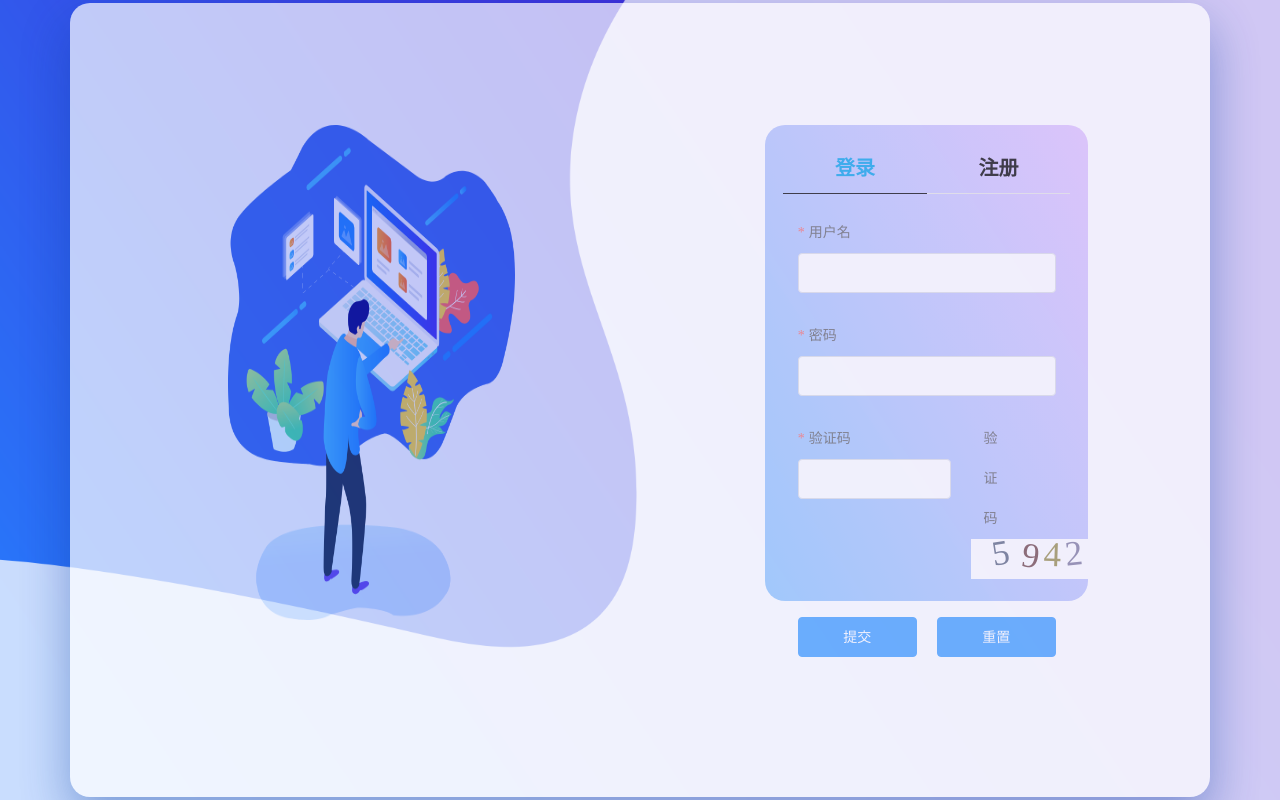
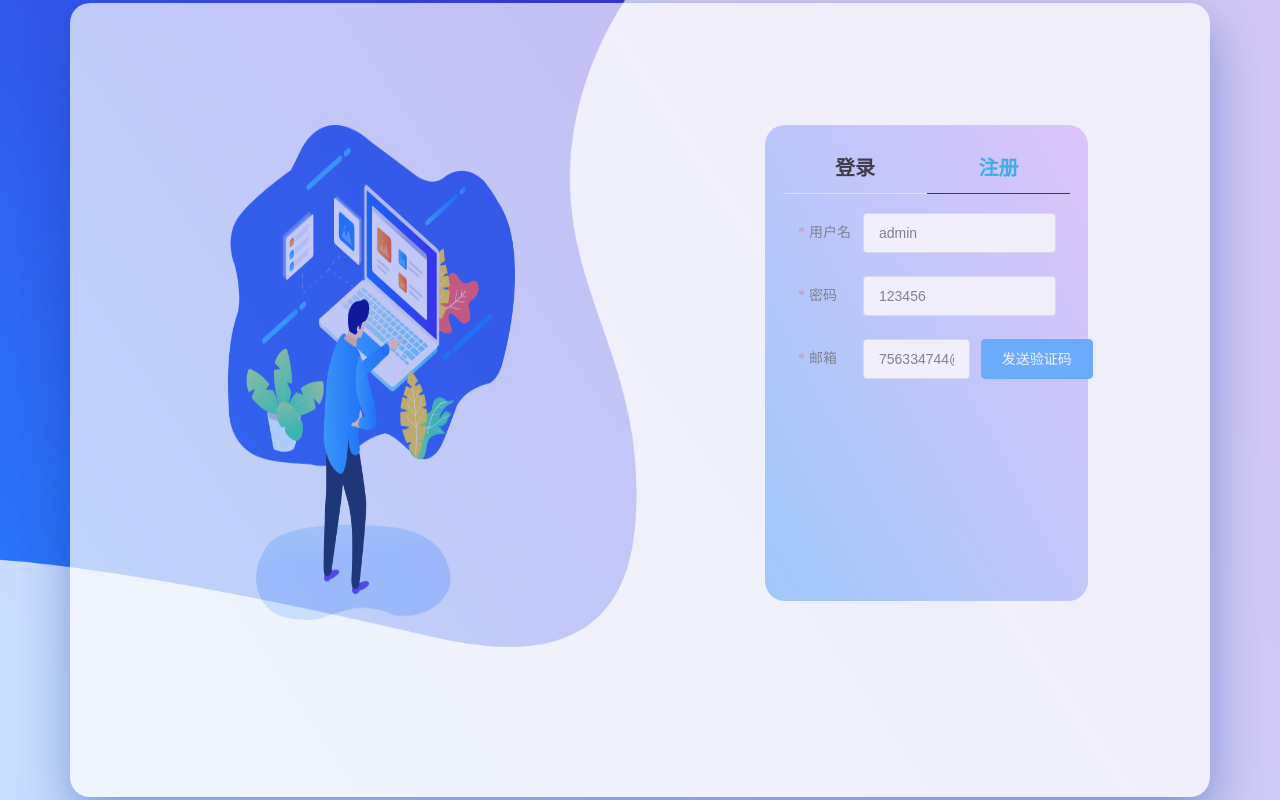
Before and after one commit to xu756/ginwebvue2, a Vue app: page /login in a window 1280 px wide. Built offline with nearby package versions, Linux system fonts and the light colour scheme.

Commit message:
登录vue

```diff
--- a/src/components/SIdentify.vue
+++ b/src/components/SIdentify.vue
@@ -1,6 +1,6 @@
 <template>
   <div class="s-canvas">
-    <canvas id="s-canvas" :width="contentWidth" :height="contentHeight"></canvas>
+    <canvas id="s-canvas" style="float:right;" :width="contentWidth" :height="contentHeight"></canvas>
   </div>
 </template>
 <script>
--- a/src/pages/login/index.vue
+++ b/src/pages/login/index.vue
@@ -38,7 +38,7 @@ export default {
   name: "Login",
   data() {
     return {
-      show: "login",
+      show: "register",
     };
   },
   // 登录页面的组件
--- a/src/pages/login/login.vue
+++ b/src/pages/login/login.vue
@@ -1,24 +1,25 @@
 <template>
-  <el-form ref="form_ref" :model="userform" :rules="form_rules">
+  <el-form
+    ref="form_ref"
+    :model="userform"
+    :rules="form_rules"
+    label-width="65px"
+    label-position="left"
+  >
     <el-form-item label="用户名" prop="username">
       <el-input v-model="userform.username"></el-input>
     </el-form-item>
     <el-form-item label="密码" prop="password">
       <el-input type="password" v-model="userform.password"></el-input>
     </el-form-item>
-    <el-row :gutter="20" align="bottom">
+    <el-row  align="bottom">
       <el-col :span="15">
         <el-form-item label="验证码" prop="captcha">
           <el-input v-model="userform.captcha"></el-input>
         </el-form-item>
       </el-col>
-      <el-col :span="5">
-        <el-form-item label="验证码">
-          <s-identify
-            :identifyCode="code"
-            @click.native="resetcode"
-          ></s-identify>
-        </el-form-item>
+      <el-col :span="9">
+        <s-identify :identifyCode="code" @click.native="resetcode"></s-identify>
       </el-col>
     </el-row>
     <el-row :gutter="20">
--- a/src/pages/login/register.vue
+++ b/src/pages/login/register.vue
@@ -1,11 +1,110 @@
 <template>
-  <div >注册</div>
+  <el-form
+    ref="user_ref"
+    :model="user"
+    :rules="user_rules"
+    label-width="65px"
+    label-position="left"
+  >
+    <el-form-item label="用户名" prop="username">
+      <el-input v-model="user.username"></el-input>
+    </el-form-item>
+    <el-form-item label="密码" prop="password">
+      <el-input v-model="user.password"></el-input>
+    </el-form-item>
+    <el-row>
+      <el-col :span="16">
+        <el-form-item label="邮箱" prop="email">
+          <el-input v-model="user.email"></el-input>
+        </el-form-item>
+      </el-col>
+      <el-col :span="6" :offset="1">
+        <el-button type="primary" @click="setcode" v-if="sendemail == 'false'"
+          >发送验证码</el-button
+        >
+        <div v-else style="line-height: 40px">
+          {{ emailtime + " s后重新发" }}
+        </div>
+      </el-col>
+    </el-row>
+  </el-form>
 </template>
 <script>
 export default {
   name: "Login",
   data() {
-    return {};
+    return {
+      user: {
+        username: "admin",
+        password: "123456",
+        email: "756334744@qq.com",
+      },
+      user_rules: {
+        username: [
+          { required: true, message: "请输入用户名", trigger: "blur" },
+          { min: 3, max: 5, message: "长度在3到5个字符", trigger: "blur" },
+        ],
+        password: [
+          { required: true, message: "请输入密码", trigger: "blur" },
+          { min: 6, max: 12, message: "长度在3到5个字符", trigger: "blur" },
+        ],
+        email: [
+          { required: true, message: "请输入邮箱", trigger: "blur" },
+          {
+            validator: (rule, value, callback) => {
+              if (value === "") {
+                callback();
+              } else {
+                const reg =
+                  /^[a-zA-Z0-9_.-]+@[a-zA-Z0-9-]+(\.[a-zA-Z0-9-]+)*\.[a-zA-Z0-9]{2,6}$/;
+                if (reg.test(value)) {
+                  callback();
+                } else {
+                  callback(new Error("请输入正确的邮箱"));
+                }
+              }
+            },
+          },
+        ],
+        code: [
+          { required: true, message: "请输入验证码", trigger: "blur" },
+          { min: 4, max: 4, message: "长度在3到5个字符", trigger: "blur" },
+        ],
+      },
+      sendemail: "false",
+      emailtime: 5,
+    };
+  },
+  methods: {
+    setcode() {
+      this.$refs.user_ref.validate((valid) => {
+        if (valid) {
+          this.sendemail = "true";
+          var T = setInterval((ID) => {
+            this.emailtime--;
+            if (this.emailtime == 0) {
+              //清除定时器
+              clearInterval(T);
+              this.sendemail = "false";
+              this.emailtime = 5;
+            }
+          }, 1000);
+          this.$post("register1", {
+            username: this.user.username,
+            password: this.user.password,
+            email: this.user.email,
+          }).then((res) => {
+            console.log(res);
+          });
+        } else {
+          this.$message({
+            message: "请检查表单数据",
+            type: "error",
+          });
+          return false;
+        }
+      });
+    },
   },
 };
 </script>
--- a/src/plugin/element.js
+++ b/src/plugin/element.js
@@ -2,12 +2,13 @@
 
 import Vue from 'vue';
 import 'element-ui/lib/theme-chalk/base.css';
-import { Button, Message, Form, FormItem, Input,Col,Row} from 'element-ui';
+import { Button, Message, Form, FormItem, Input,Col,Row,Card} from 'element-ui';
 Vue.use(Button);
 Vue.use(Form);
 Vue.use(FormItem);
 Vue.use(Input);
 Vue.use(Col);
 Vue.use(Row);
+Vue.use(Card);
 
 Vue.prototype.$message = Message;
```
